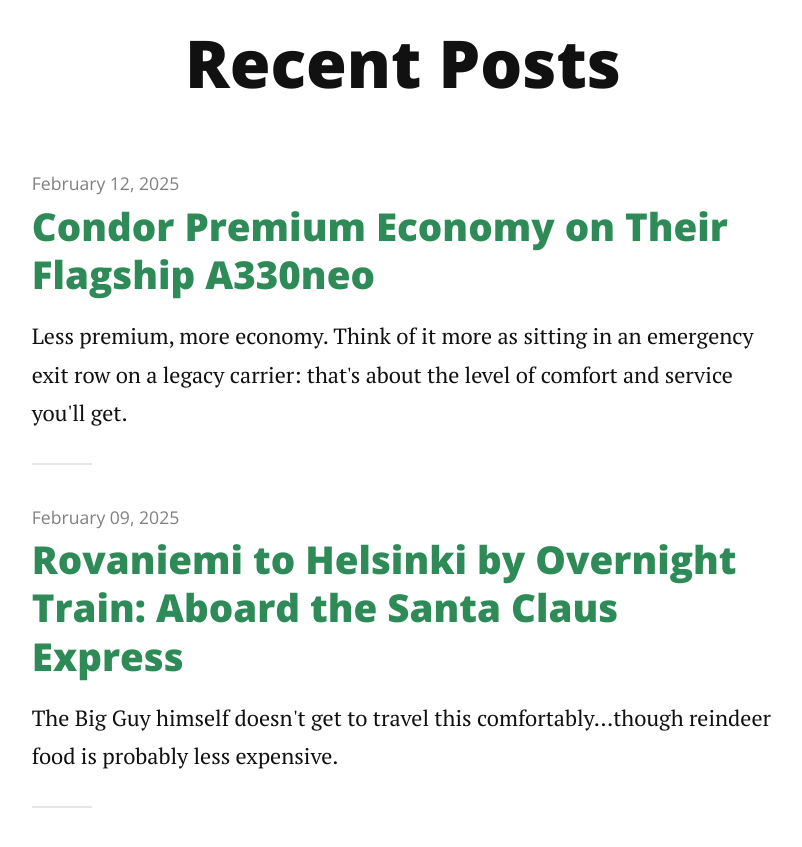
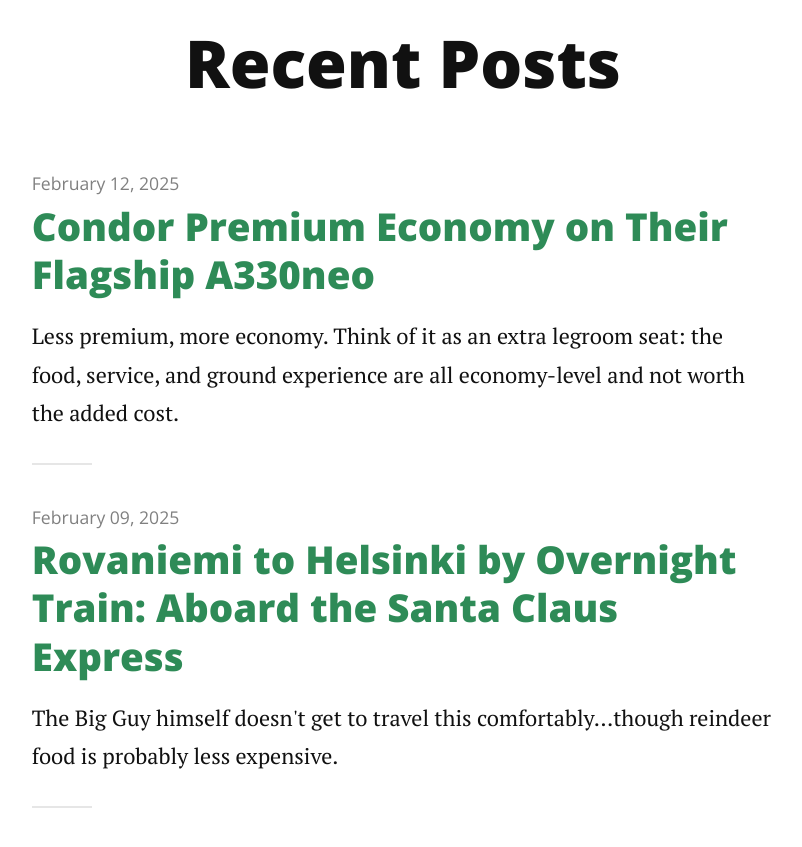
Before and after one commit to RatherBeExploring/ratherbeexploring.github.io, a Jekyll site: the page built from index.html, in a window 1280 px wide, cut to the strip 334-1185 px from the top of the page. Shown: the top 847 px of the strip, without its empty margins (237-1039 px from the left). Built offline with Jekyll 4.4.1, drawn with Linux system fonts in a browser that asks for light colours; nearby versions of some CDN libraries; the list of posts is cut into pages by our own code.

Commit message:
Update 2025-02-12-condor-premium-economy-on-their-flagship-a330neo.markdown
Adding description

```diff
--- a/_posts/2025-02-12-condor-premium-economy-on-their-flagship-a330neo.markdown
+++ b/_posts/2025-02-12-condor-premium-economy-on-their-flagship-a330neo.markdown
@@ -2,6 +2,7 @@
 layout: post
 title: "Condor Premium Economy on Their Flagship A330neo"
 date: "February 12, 2025"
+description: "Less premium, more economy. Think of it as an extra legroom seat: the food, service, and ground experience are all economy-level and not worth the added cost."
 image: condorfeatured-min.jpg
 ---
 
```
